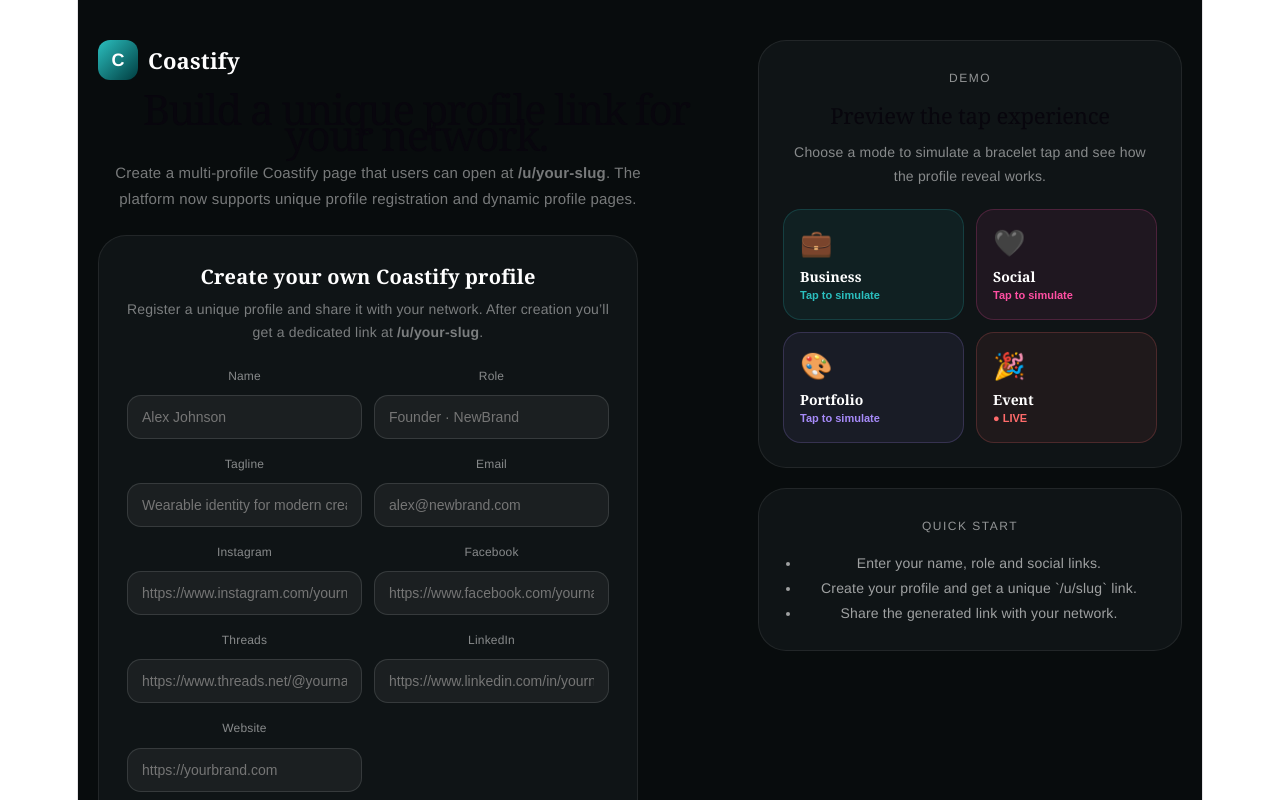
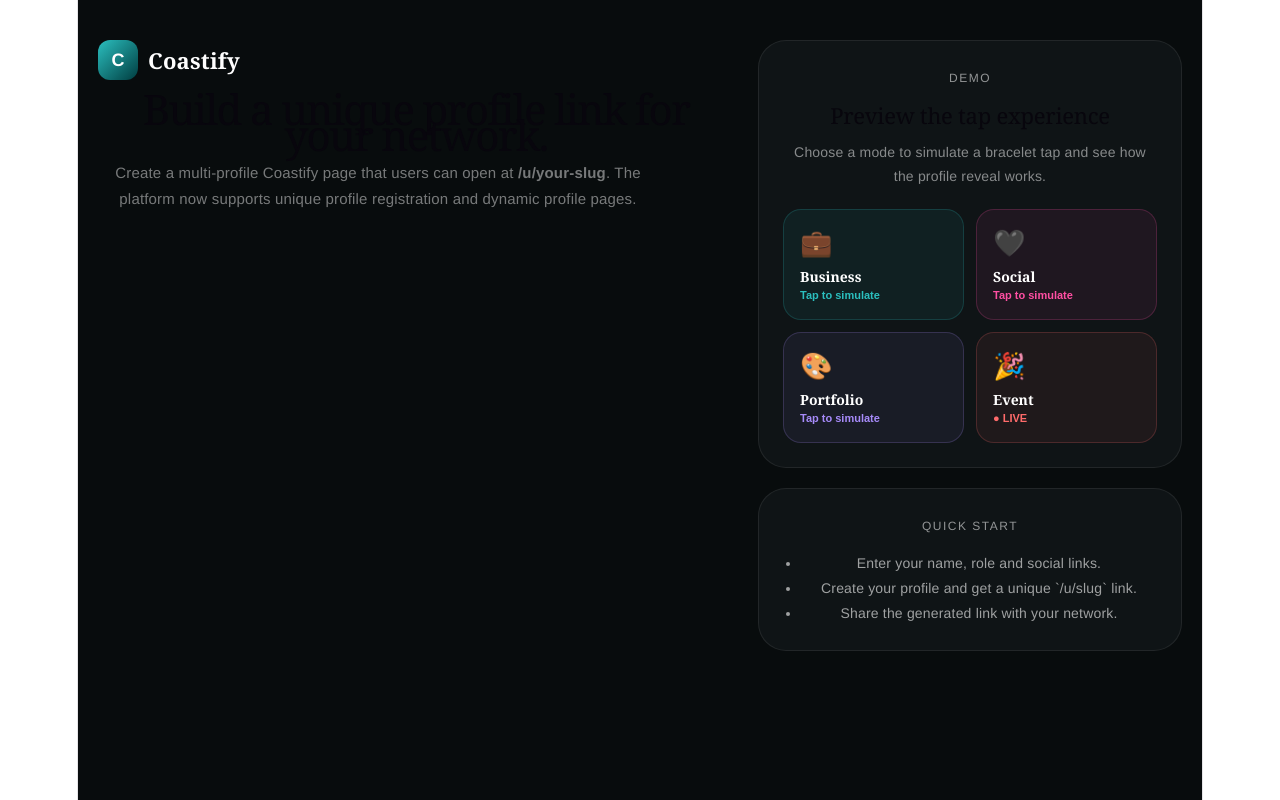
Before and after one commit to Coastifyme/coastify-appnpx-react2, a React (Vite) app: page / in a window 1280 px wide. Shown: the top 800 px of the page. Built offline with nearby package versions, Linux system fonts and the light colour scheme.

Commit message:
feat: hide registration form behind button toggle layout

```diff
--- a/src/coastify-platform.jsx
+++ b/src/coastify-platform.jsx
@@ -330,6 +330,18 @@
             </div>
           )}
         </div>
+
+        {/* Toggle registration form */}
+        <div style={{ maxWidth: 1200, margin: "12px auto 0", padding: "0 20px", display: 'flex', justifyContent: 'center' }}>
+          <button onClick={() => setShowRegister(s => !s)} style={{
+            background: showRegister ? '#444' : '#ff4fa3',
+            color: showRegister ? '#fff' : '#000',
+            border: 'none', borderRadius: 14, padding: '12px 18px', fontWeight: 700,
+          }}>
+            {showRegister ? 'Hide Registration' : 'Create New Profile'}
+          </button>
+        </div>
+
       </div>
     </div>
   );
@@ -702,6 +714,7 @@
   const [loading, setLoading] = useState(false);
   const [error, setError] = useState("");
   const [activeMode, setActiveMode] = useState("business");
+  const [showRegister, setShowRegister] = useState(false);
   const [runKey, setRunKey] = useState(0);
   const [started, setStarted] = useState(false);
 
@@ -805,7 +818,9 @@
                 Create a multi-profile Coastify page that users can open at <strong>/u/your-slug</strong>. The platform now supports unique profile registration and dynamic profile pages.
               </p>
             </div>
-            <ProfileRegistration onCreated={handleCreate} />
+            {showRegister && (
+              <ProfileRegistration onCreated={handleCreate} />
+            )}
           </div>
 
           <div style={{ display: "flex", flexDirection: "column", gap: 20 }}>
```
